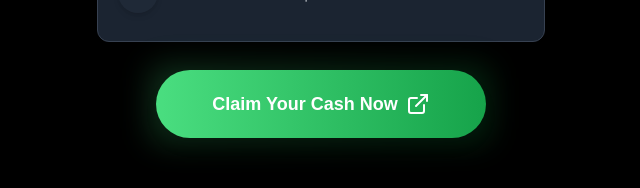
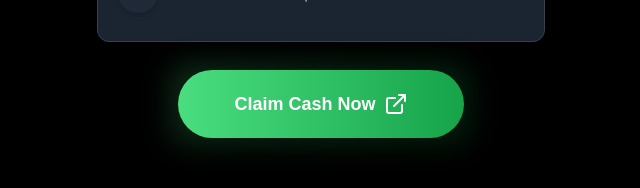
Before and after one commit to aydengemz/landerTemp, a Next.js app: page / in a window 1280 px wide. Shown: the part 569-757 px from the top of the page, without its empty margins (319-959 px from the left). Built offline with nearby package versions, Linux system fonts and the light colour scheme.

Commit message:
compliance

```diff
--- a/app/page.tsx
+++ b/app/page.tsx
@@ -80,7 +80,7 @@ const AffiliateButton = () => (
     />
     <a href="https://t.afftrackr.com/?yte=ctpq4NGRdY9H9EqNoDVAUY5bKl3pvaM5vQJDRoz7h5U%3d&s1=" target="_blank" rel="noopener noreferrer">
       <Button className="relative z-10 bg-gradient-to-r from-green-400 to-green-600 text-white font-semibold py-5 px-14 rounded-full text-lg flex items-center gap-2 shadow-lg hover:from-green-500 hover:to-green-700"> {/* Adjusted py-4 to py-3 */}
-        Claim Your Cash Now
+        Claim Cash Now
         <ExternalLink className="w-6 h-6" />
       </Button>
     </a>
@@ -160,7 +160,7 @@ export default function Home() {
         <motion.div className="w-full max-w-md flex flex-col items-center gap-2"> {/* Reduced gap-4 to gap-2 */}
           <div className="mb-3 w-28 sm:w-32 md:w-40 rounded-full overflow-hidden shadow-lg p-2"> {/* Reduced mb-4 to mb-3 */}
             <img
-              src="landerpage/app/$.png"
+              src="https://raw.githubusercontent.com/aydengemz/landerTemp/refs/heads/main/app/%24.png"
               alt="Cash App Logo"
               className="w-full h-full object-contain"
             />
```
